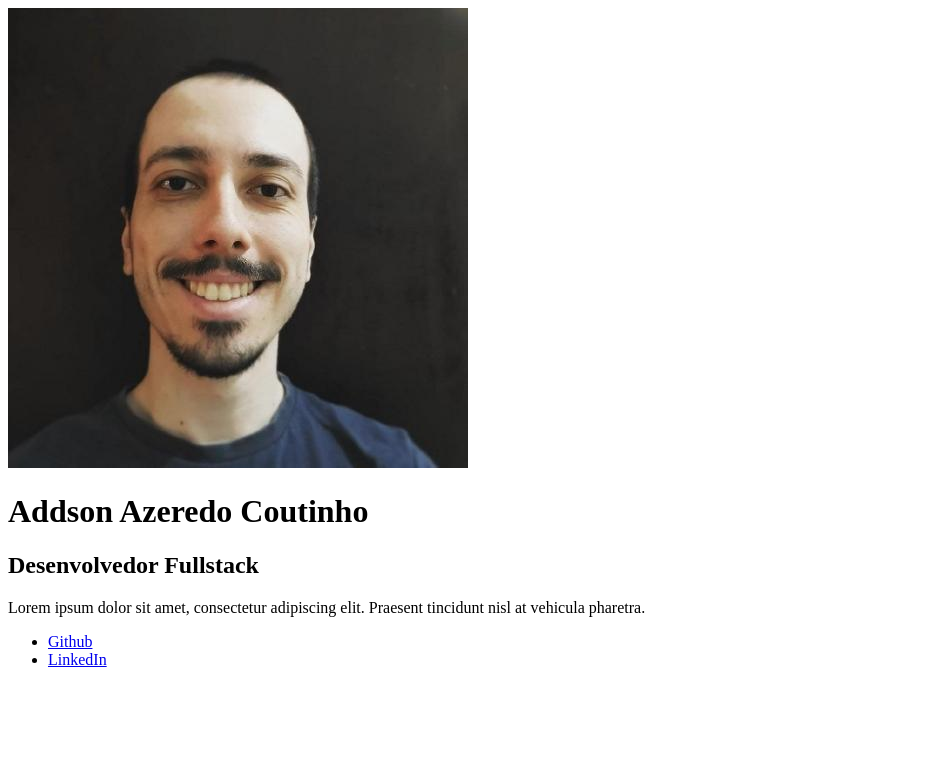
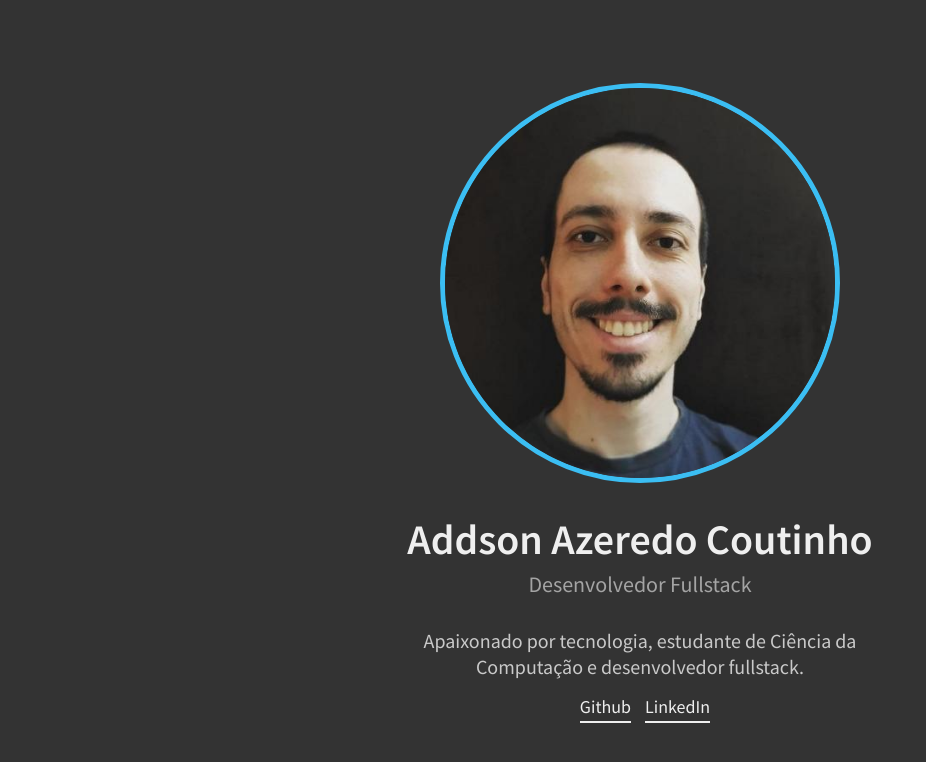
Before and after one commit to oAddson/my-webpage, a plain HTML site: page index.html in a window 1280 px wide. Shown: the whole page, without its empty margins (0-926 px from the left). Drawn offline with Linux system fonts and the light colour scheme.

Commit message:
adicionado estilizacao

```diff
--- a/index.css
+++ b/index.css
@@ -0,0 +1,80 @@
+* {
+    padding: 0;
+    margin: 0;
+    box-sizing: border-box;
+}
+
+html, body, #container {
+    height: 100%;
+}
+
+body {
+    background-color: #333;
+    color: #EFEFEF;
+    font-family: 'Source Sans Pro', sans-serif;
+}
+
+#container {
+    display: flex;
+    flex-direction: column;
+    justify-content: center;
+    align-items: center;
+    padding: 0 30px;
+}
+
+.profile{
+    height: 400px;
+    width: 400px;
+    border-radius: 50%;
+    border: 5px solid #3BBEF3;
+}
+
+.name {
+    font-size: 42px;
+    font-weight: 600;
+    margin-top: 30px;
+}
+
+.job-title {
+    font-size: 22px;
+    font-weight: 400;
+    margin-top: 5px;
+    opacity: .6;
+}
+
+.description {
+    font-size: 20px;
+    max-width: 500px;
+    text-align: center;
+    opacity: .8;
+    margin-top: 30px;
+    line-height: 1.3;
+}
+
+.contact {
+    display: flex;
+    justify-content: center;
+    width: 500px;
+    list-style: none;
+    margin-top: 15px;
+}
+
+.contact_item {
+    flex: 0 0;
+    margin: 0 2px;
+}
+
+.contact_link {
+    text-decoration: none;
+    font-size: 18px;
+    color: #EFEFEF;
+    border-bottom: 2px solid #EFEFEF;
+    padding-bottom: 3px;
+    margin-left: 10px;
+    transition: .2s ease color, .2s ease border-color;
+}
+
+.contact_link:hover {
+    color: #3bbef3;
+    border-color: #3BBEF3;
+}
--- a/index.html
+++ b/index.html
@@ -4,14 +4,16 @@
     <meta charset="UTF-8">
     <meta http-equiv="X-UA-Compatible" content="IE=edge">
     <meta name="viewport" content="width=device-width, initial-scale=1.0">
+    <link href="https://fonts.googleapis.com/css?family=Source+Sans+Pro:400,600" rel="stylesheet">
+    <link rel="stylesheet" href="index.css">
     <title>Addson Coutinho</title>
 </head>
 <body>
-    <div class="container">
-        <img title="Addson Coutinho"" src="./images/profile-photo.jpeg" alt="Image de perfil do Addson Coutinho" />
+    <div id="container">
+        <img class="profile" title="Addson Coutinho"" src="./images/profile-photo.jpeg" alt="Image de perfil do Addson Coutinho" />
         <h1 class="name">Addson Azeredo Coutinho</h1>
-        <h2 class="title">Desenvolvedor Fullstack</h2>
-        <p>Lorem ipsum dolor sit amet, consectetur adipiscing elit. Praesent tincidunt nisl at vehicula pharetra.</p>
+        <h2 class="job-title">Desenvolvedor Fullstack</h2>
+        <p class="description">Apaixonado por tecnologia, estudante de Ciência da Computação e desenvolvedor fullstack.</p>
         <ul class="contact">
             <li class="contact_item">
                 <a class="contact_link" target="_blank" href="https://github.com/oaddson">Github</a>
```
